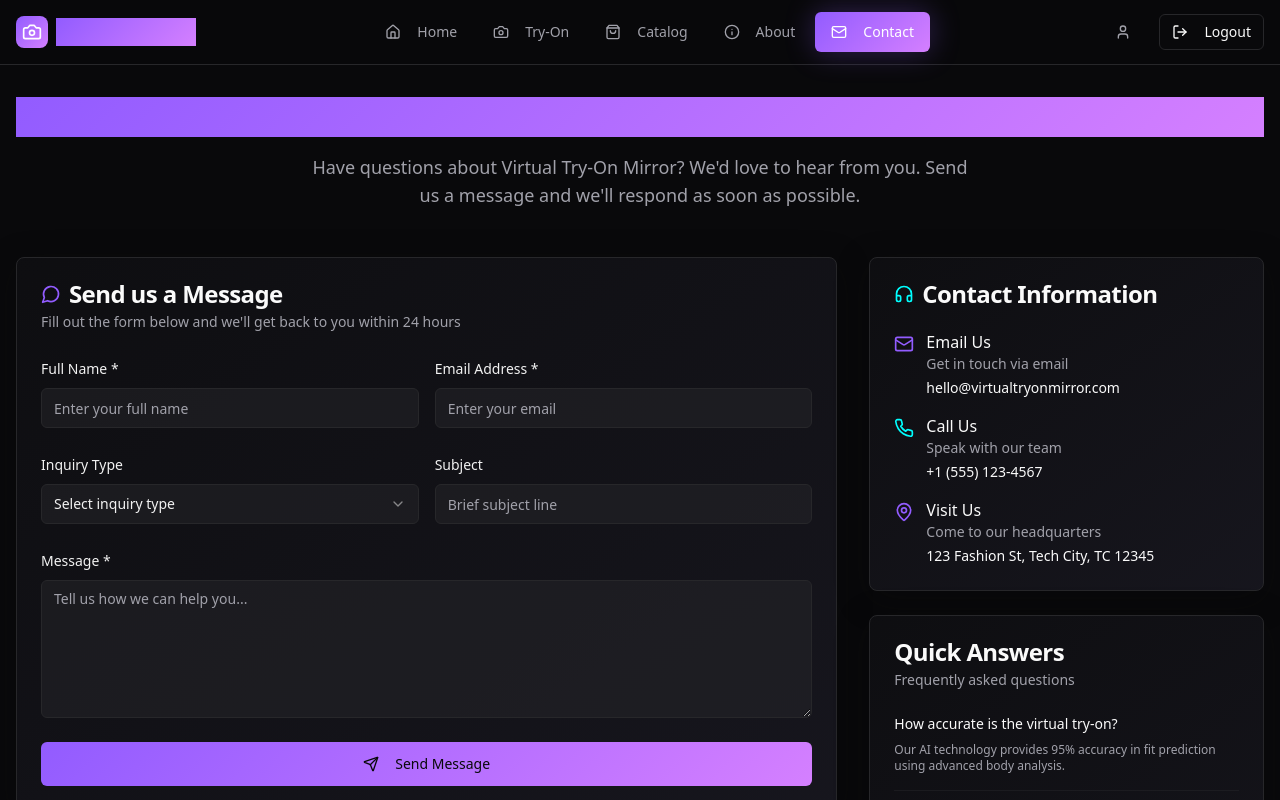
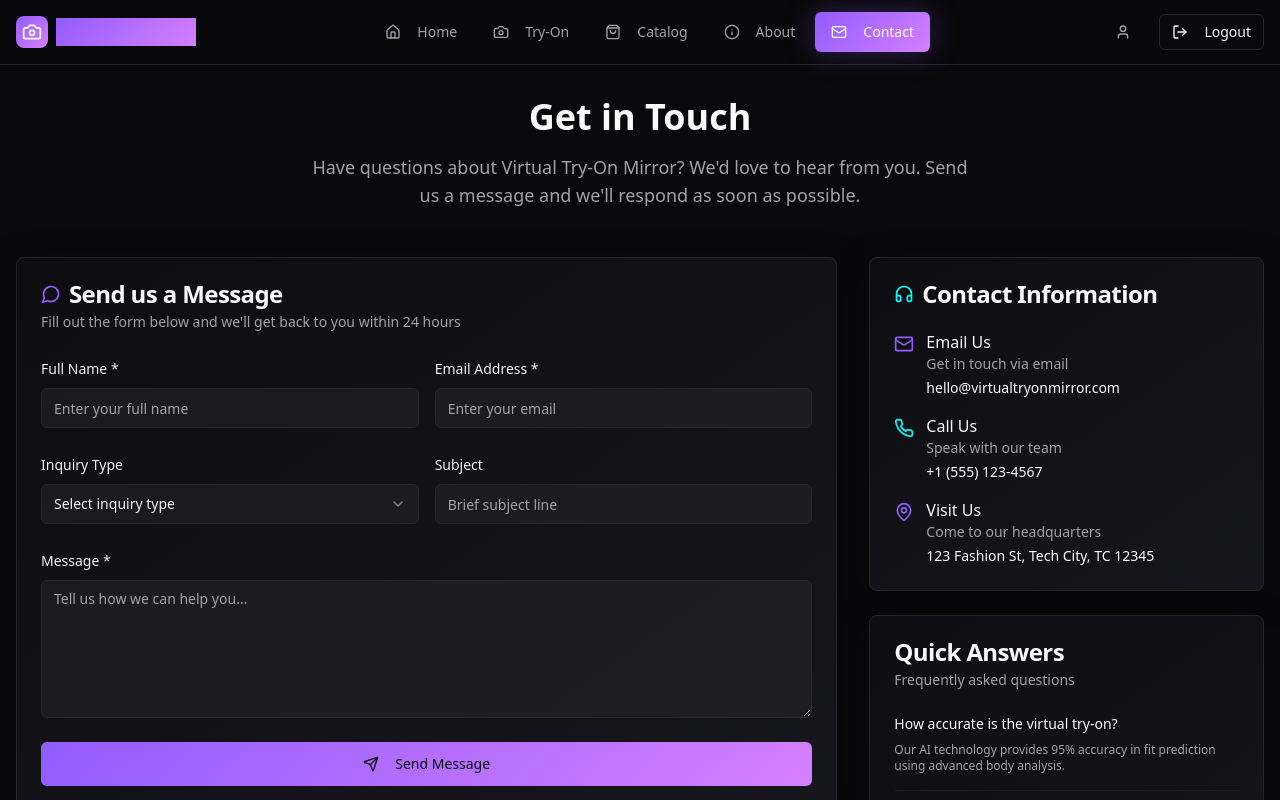
Before and after one commit to muthupandi-007/mirror, a React (Vite) app: page /contact in a window 1280 px wide. Shown: the top 800 px of the page. Built offline with nearby package versions, Linux system fonts and the light colour scheme.

Commit message:
Update Contact.tsx

```diff
--- a/src/pages/Contact.tsx
+++ b/src/pages/Contact.tsx
@@ -95,7 +95,7 @@ const Contact = () => {
       <div className="container px-4 py-8">
         {/* Header */}
         <div className="text-center mb-12">
-          <h1 className="text-4xl font-bold gradient-primary bg-clip-text text-transparent mb-4">
+          <h1 className="text-4xl font-bold text-foreground mb-4">
             Get in Touch
           </h1>
           <p className="text-muted-foreground text-lg max-w-2xl mx-auto">
```
